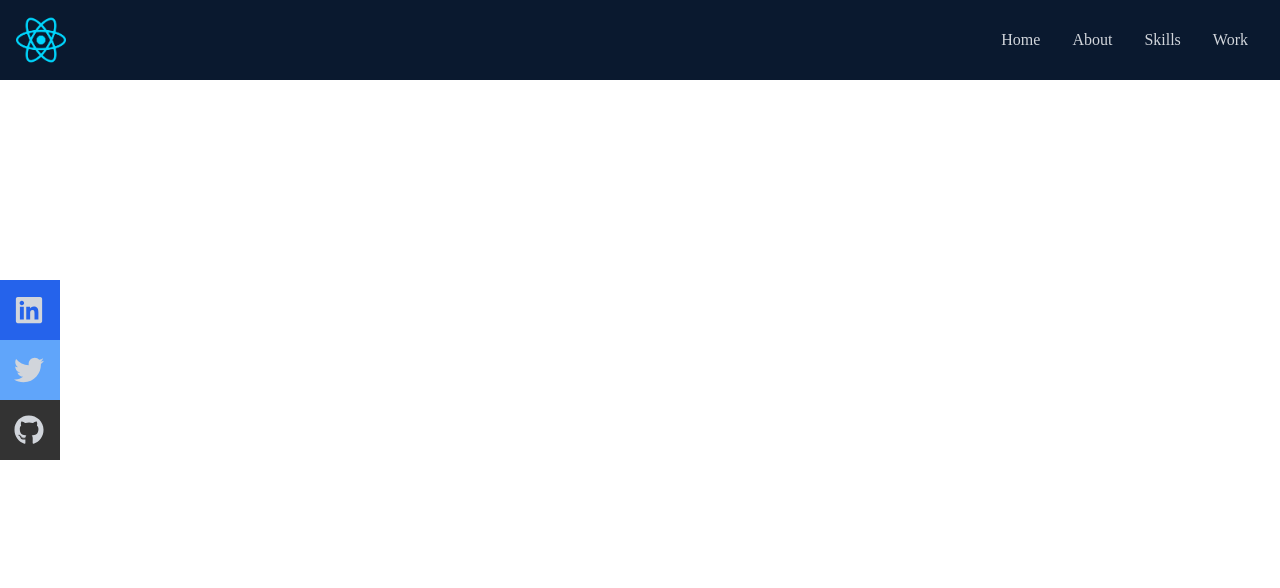
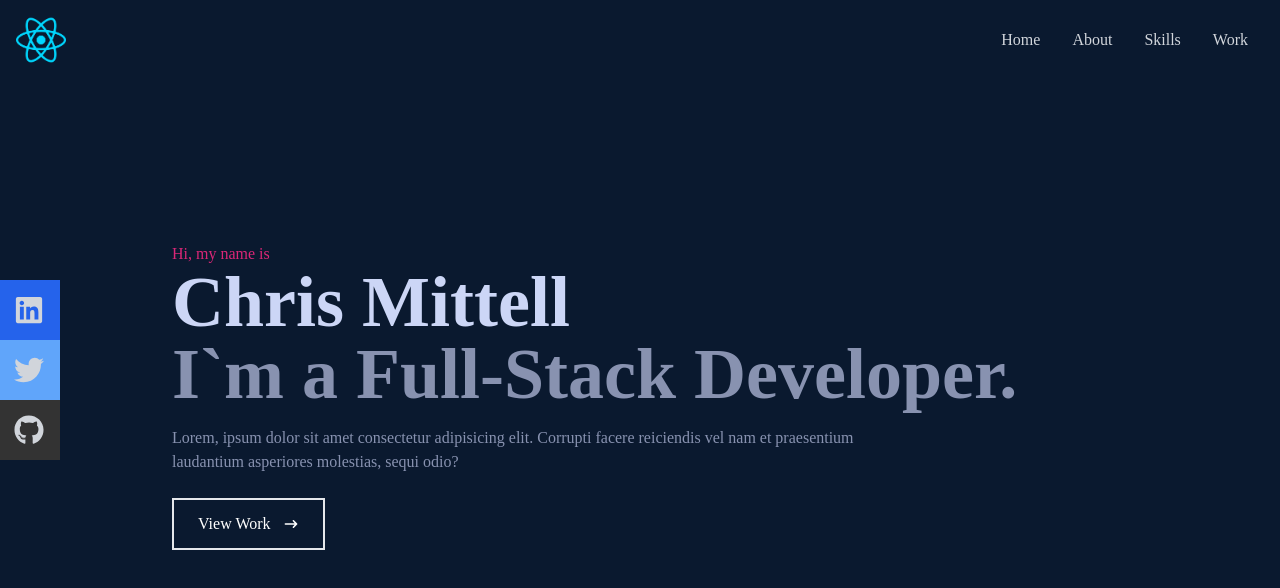
Before and after one commit to mittell/react-portfolio-site-v2, a React (Create React App) app: page / in a window 1280 px wide. Shown: the top 588 px of the page. Built offline with nearby package versions, Linux system fonts and the light colour scheme.

Commit message:
feat: added Home component

```diff
--- a/src/App.jsx
+++ b/src/App.jsx
@@ -1,9 +1,11 @@
+import Home from './components/Home';
 import Navbar from './components/Navbar';
 
 function App() {
 	return (
 		<>
 			<Navbar />
+			<Home />
 		</>
 	);
 }
--- /dev/null
+++ b/src/components/Home.jsx
@@ -0,0 +1,34 @@
+import React from 'react';
+import { HiArrowNarrowRight } from 'react-icons/hi';
+
+const Home = () => {
+	return (
+		<div className='bg-[#0a192f] w-full h-screen' name='home'>
+			{/* Container */}
+			<div className='max-w-[1000px] mx-auto px-8 flex flex-col justify-center h-full'>
+				<p className='text-pink-600'>Hi, my name is</p>
+				<h1 className='text-4xl sm:text-7xl font-bold text-[#ccd6f6]'>
+					Chris Mittell
+				</h1>
+				<h2 className='text-4xl sm:text-7xl font-bold text-[#8892b0]'>
+					I`m a Full-Stack Developer.
+				</h2>
+				<p className='text-[#8892b0] py-4 max-w-[700px]'>
+					Lorem, ipsum dolor sit amet consectetur adipisicing elit. Corrupti
+					facere reiciendis vel nam et praesentium laudantium asperiores
+					molestias, sequi odio?
+				</p>
+				<div>
+					<button className='text-white group border-2 px-6 py-3 my-2 flex items-center hover:bg-pink-600 hover:border-pink-600'>
+						<p>View Work</p>
+						<span className='group-hover:rotate-90 duration-300'>
+							<HiArrowNarrowRight className='ml-3' />
+						</span>
+					</button>
+				</div>
+			</div>
+		</div>
+	);
+};
+
+export default Home;
```
